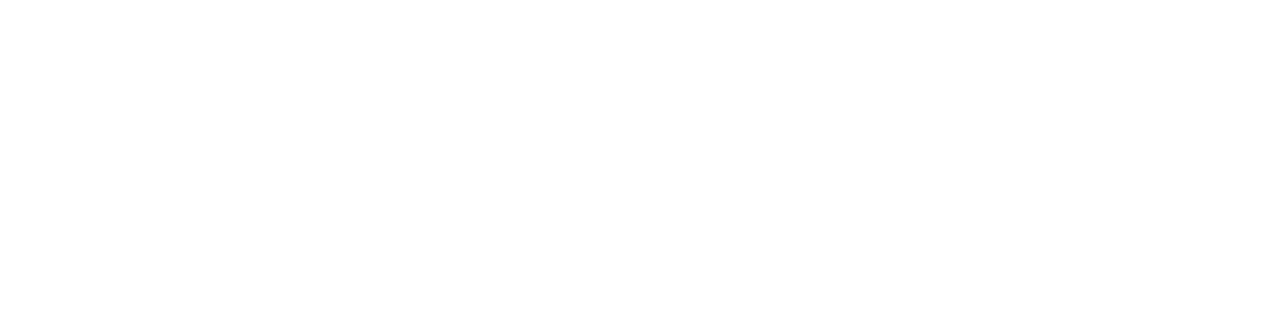
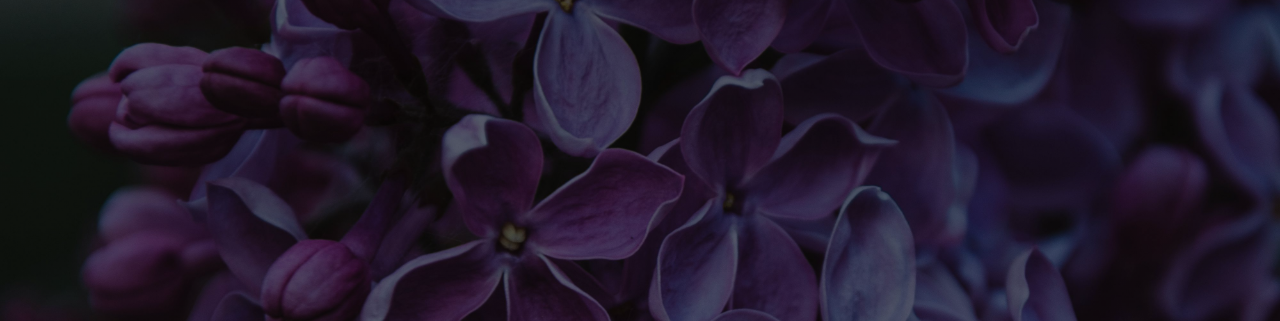
Before and after one commit to alimahkofoworola/githubaugust, a plain HTML site: page index.html in a window 1280 px wide. Shown: the top 321 px of the page. Drawn offline with Linux system fonts and the light colour scheme.

Commit message:
Changed the background

```diff
--- a/index.html
+++ b/index.html
@@ -1,14 +1,15 @@
 <html lang="en">
-<head>
-    <meta charset="UTF-8">
-    <meta name="viewport" content="width=device-width, initial-scale=1.0">
+  <head>
+    <meta charset="UTF-8" />
+    <meta name="viewport" content="width=device-width, initial-scale=1.0" />
     <title>Github pratical</title>
-    <link rel="stylesheet" href="style.css">
-</head>
-<body>
+    <link rel="stylesheet" href="style.css" />
+  </head>
+  <body>
     <section>
-        <div class="container"></div>
+      <div class="container">
         <h1>Welcome to Flip to Tech</h1>
+      </div>
     </section>
-</body>
+  </body>
 </html>
--- a/style.css
+++ b/style.css
@@ -2,23 +2,31 @@
   margin: 0;
   padding: 0;
   box-sizing: border-box;
-
 }
-section{
+section {
   width: 100%;
   height: 100vh;
   display: flex;
   justify-content: center;
   align-items: center;
+  background-image: linear-gradient(
+      to bottom,
+      rgba(0, 0, 0, 0.447),
+      rgba(0, 0, 0, 0.374)
+    ),
+    url(images/pexels-iriser-1381679.jpg);
+    background-size: cover;
+    background-repeat: no-repeat;
+    background-position: center;
 }
-.container{
+.container {
   width: 80%;
   height: 100vh;
   display: flex;
   justify-content: center;
   align-items: center;
 }
-h1{
+h1 {
   font-size: 4rem;
-
+  color: white;
 }
```
Lines whose indentation alone changed are shown as unchanged.
